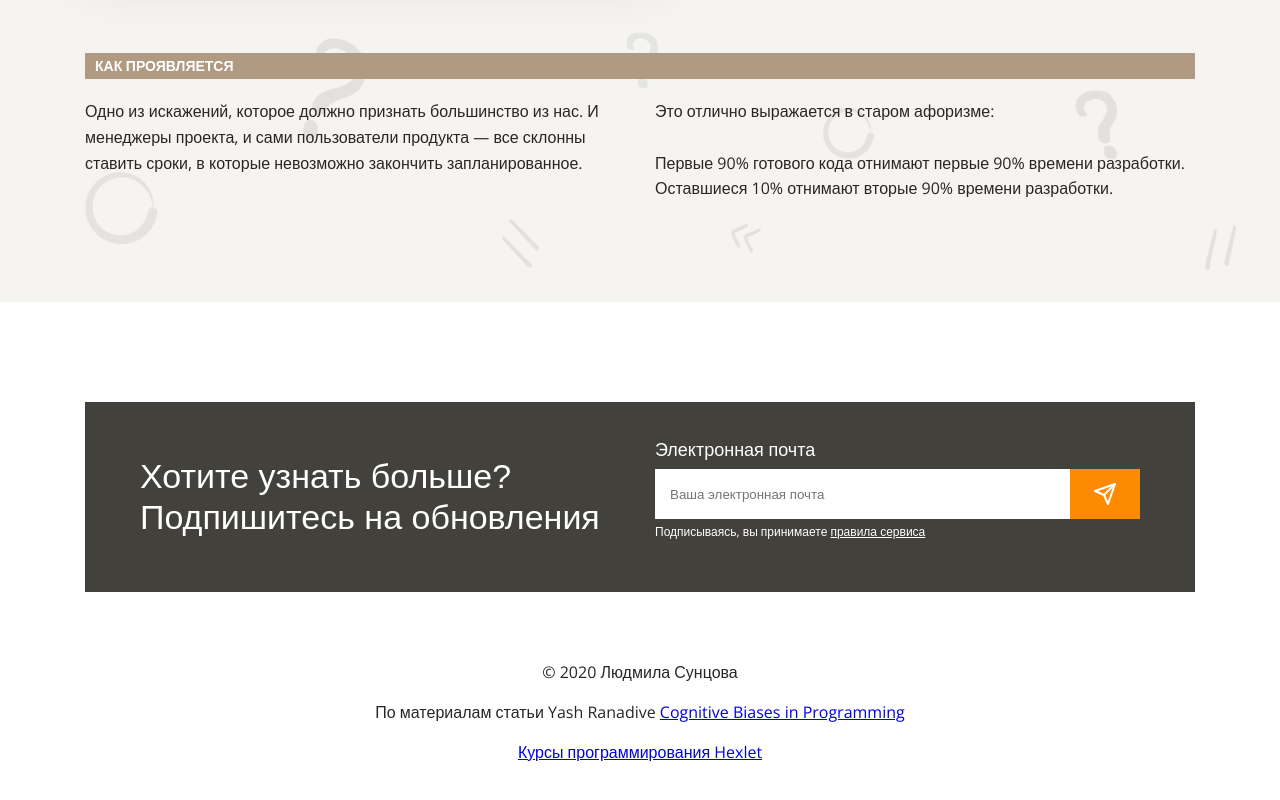
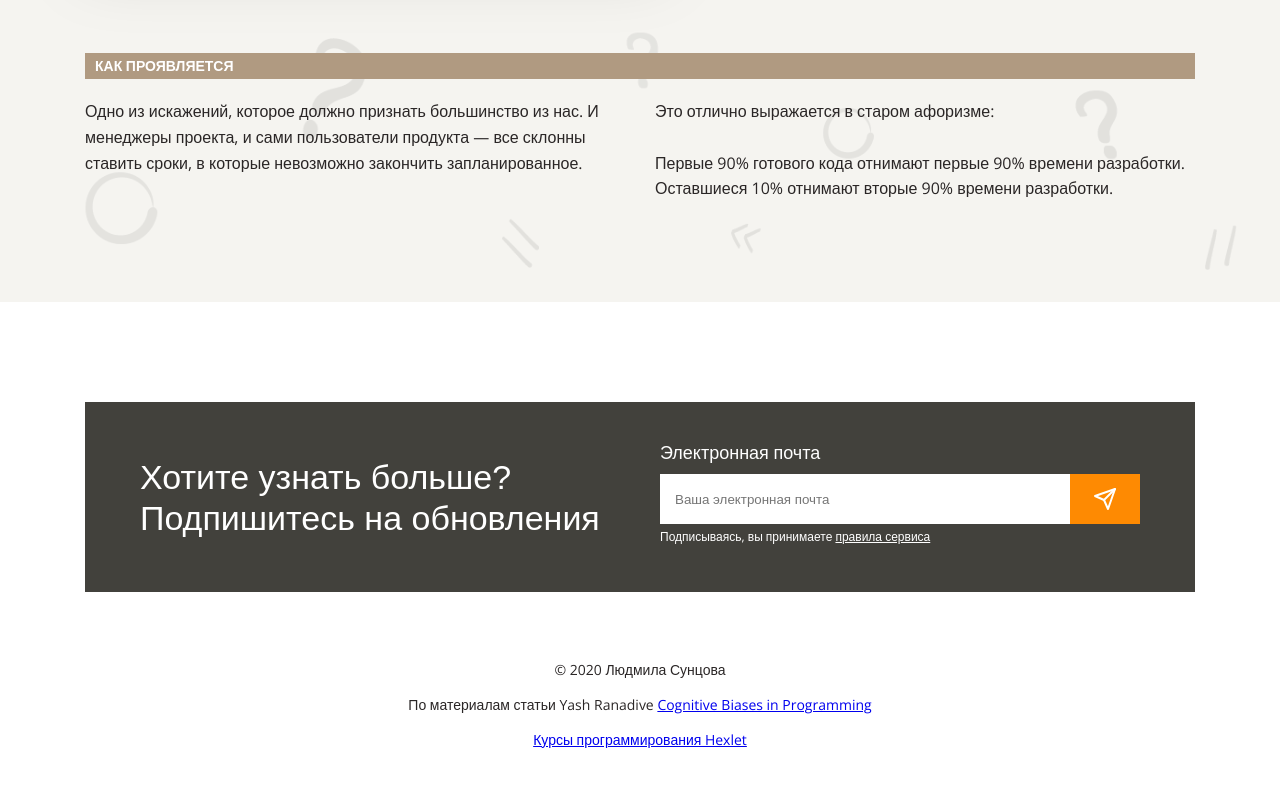
Before and after one commit to Ludmila1990/layout-designer-project-lvl1, a website: page src/index.html in a window 1280 px wide. Shown: the part 6839-7639 px from the top of the page. Drawn offline with nearby package versions, Linux system fonts and the light colour scheme; a web font is replaced by a local one.

Commit message:
changed and fixed files

```diff
--- a/src/index.html
+++ b/src/index.html
@@ -205,21 +205,23 @@
 
     <footer class="container">
         <div class="footer-block bg-very-dark">
-            <h3 class="footer-title font-white">Хотите узнать больше?<br/>Подпишитесь на обновления</h3>
-            <div class="mail-block">
-                <p class="footer-email-title font-white">Электронная почта</p>
-                <form class="form" method="GET" action="#">
+            <div class="footer-text">
+                <h3 class="footer-title font-white">Хотите узнать больше?<br/>Подпишитесь на обновления</h3>
+            </div>
+            <div class="footer-text">
+                <p class="footer-email-title font-white margin-left">Электронная почта</p>
+                <form class="form margin-left" method="GET" action="#">
                     <input type="email" placeholder="Ваша электронная почта">
                     <button type="submit" class="footer-btn font-white"></button>
                 </form>
-                <p class="font-size-12 font-white">Подписываясь, вы принимаете <a href="#" class="font-white">правила сервиса</a></p>
+                <p class="font-size-12 font-white margin-left">Подписываясь, вы принимаете <a href="#" class="font-white">правила сервиса</a></p>
             </div>
         </div>
-            <p class="footer-text">
-                © 2020 Людмила Сунцова<br/>
-                По материалам статьи Yash Ranadive <a href="https://medium.com/hackernoon/cognitive-biases-in-programming-5e937707c27b">Cognitive Biases in Programming</a><br/>
-                <a href="https://ru.hexlet.io/my">Курсы программирования Hexlet</a>
-            </p>
+        <p class="copyright">
+            © 2020 Людмила Сунцова<br/>
+            По материалам статьи Yash Ranadive <a href="https://medium.com/hackernoon/cognitive-biases-in-programming-5e937707c27b">Cognitive Biases in Programming</a><br/>
+            <a href="https://ru.hexlet.io/my">Курсы программирования Hexlet</a>
+        </p>
     </footer>
 </body>
 </html>
--- a/src/styles/style.css
+++ b/src/styles/style.css
@@ -344,16 +344,20 @@ img {
   display: flex;
 
   justify-content: space-between;
+  box-sizing: border-box;
 
+  width: 1110px;
   height: 190px;
-  width: 1110px;
 
   padding: 0 55px;
 }
 
+.footer-text {
+  flex-basis: 50%;
+}
+
 .footer-title {
-  margin-top: auto;
-  margin-bottom: auto;
+  padding-top: 55px;
 }
 
 .mail-block {
@@ -363,15 +367,15 @@ img {
 }
 
 .footer-email-title {
-  margin-top: 35px;
-  margin-bottom: 7px;
+  margin-top: 38px;
+  margin-bottom: 9px;
 
   font-size: 18px;
 }
 
 .form {
   display: flex;
-  width: 100%;
+  width: 96%;
 }
 
 .form input {
@@ -410,10 +414,12 @@ img {
   background: #ea7600;
 }
 
-.footer-text {
+.copyright {
   width: 100%;
 
   margin-top: 60px;
+
+  font-size: 14px;
 
   line-height: 2.5em;
   text-align: center;
@@ -429,6 +435,10 @@ img {
   margin-right: 30px;
 }
 
+.margin-left {
+  margin-left: 20px;
+}
+
 .z-index-1 {
   z-index: 1;
 }
```
